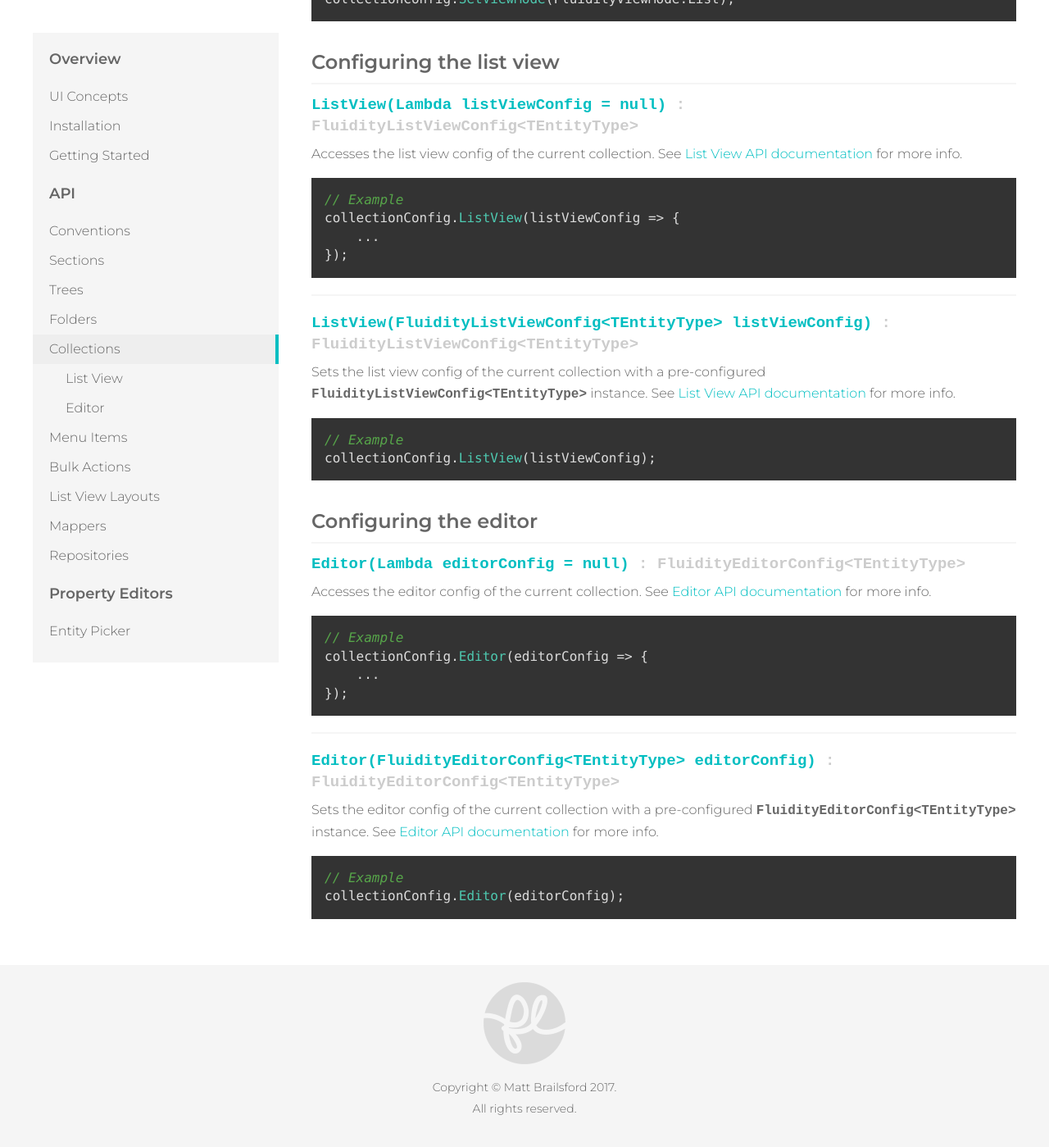
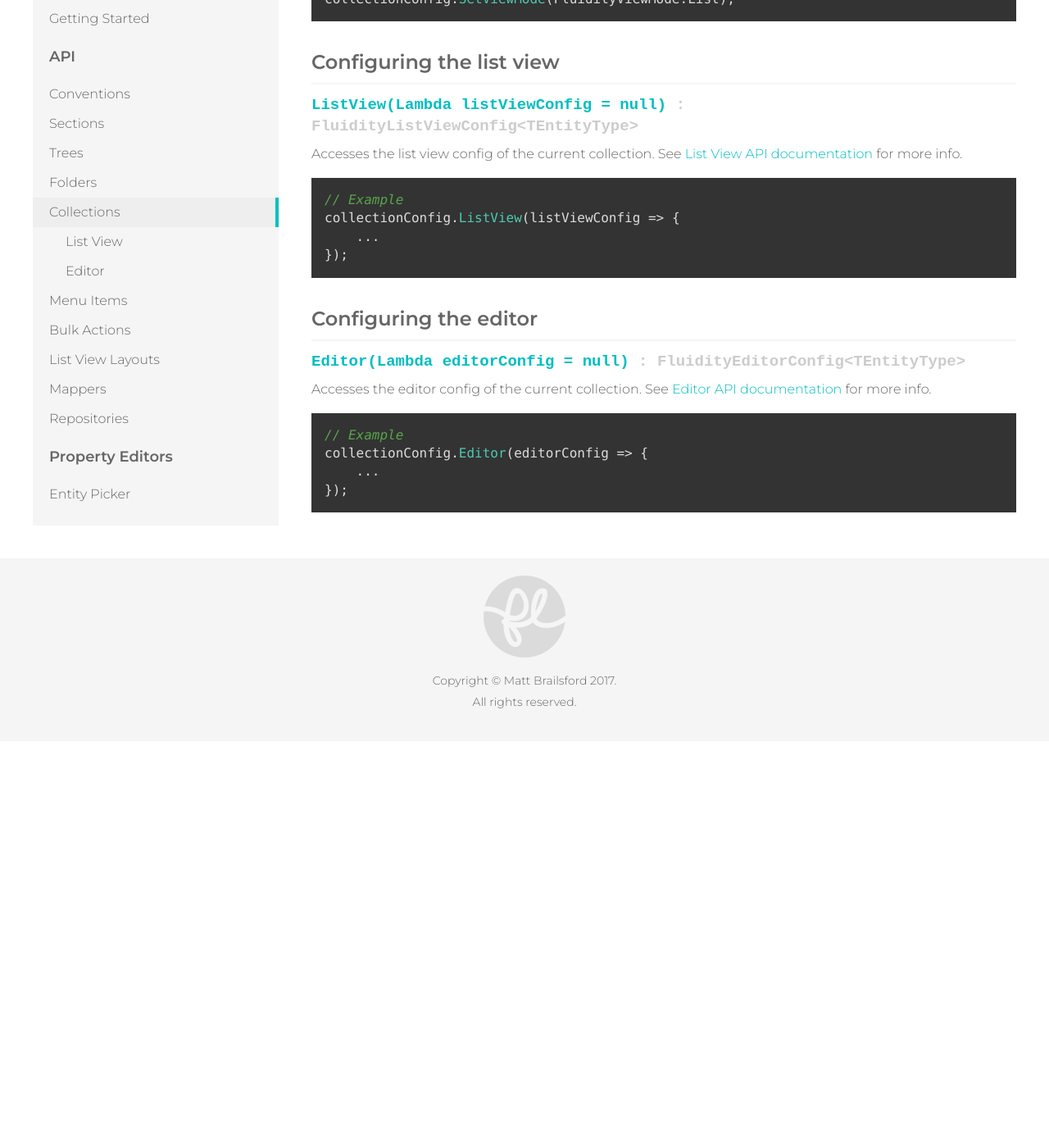
Before and after one commit to mattbrailsford/umbraco-fluidity, a Jekyll site: the page built from docs/_pages/02-api-04-collections.md, in a window 1280 px wide and 1400 px high, scrolled down 7331 px. Shown: the whole window at 82% size. Built offline with Jekyll 4.4.1, drawn with Linux system fonts in a browser that asks for light colours; after the commit the page ends 8235 px from its top, so only the background shows below that.

Commit message:
Removed some docs

`````diff
--- a/docs/_pages/02-api-04-collections.md
+++ b/docs/_pages/02-api-04-collections.md
@@ -316,17 +316,6 @@ collectionConfig.ListView(listViewConfig => {
     ...
 });
 ````
----
-
-#### ListView(FluidityListViewConfig&lt;TEntityType&gt; listViewConfig) *: FluidityListViewConfig&lt;TEntityType&gt;*
-{: .signature}
-
-Sets the list view config of the current collection with a pre-configured `FluidityListViewConfig<TEntityType>` instance. See [List View API documentation]({{ site.baseurl }}/api/collections/list-view/) for more info.
-
-````csharp
-// Example
-collectionConfig.ListView(listViewConfig);
-````
 
 ### Configuring the editor
 {: .mt}
@@ -342,14 +331,3 @@ collectionConfig.Editor(editorConfig => {
     ...
 });
 ````
----
-
-#### Editor(FluidityEditorConfig&lt;TEntityType&gt; editorConfig) *: FluidityEditorConfig&lt;TEntityType&gt;*
-{: .signature}
-
-Sets the editor config of the current collection with a pre-configured `FluidityEditorConfig<TEntityType>` instance. See [Editor API documentation]({{ site.baseurl }}/api/collections/editor/) for more info.
-
-````csharp
-// Example
-collectionConfig.Editor(editorConfig);
-````
`````
Also changed, not shown: docs/_pages/02-api-04-collections-00-list-view.md (+0 -11 lines), docs/_pages/02-api-04-collections-01-editor.md (+0 -11 lines).
